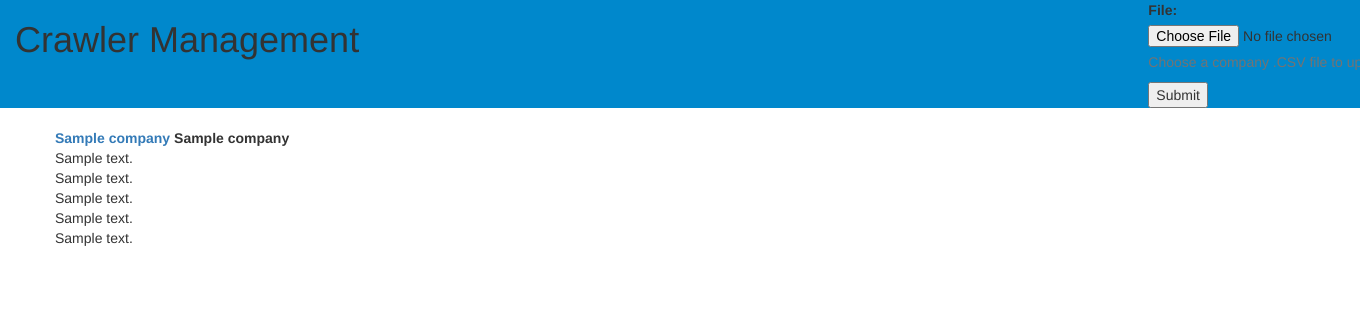
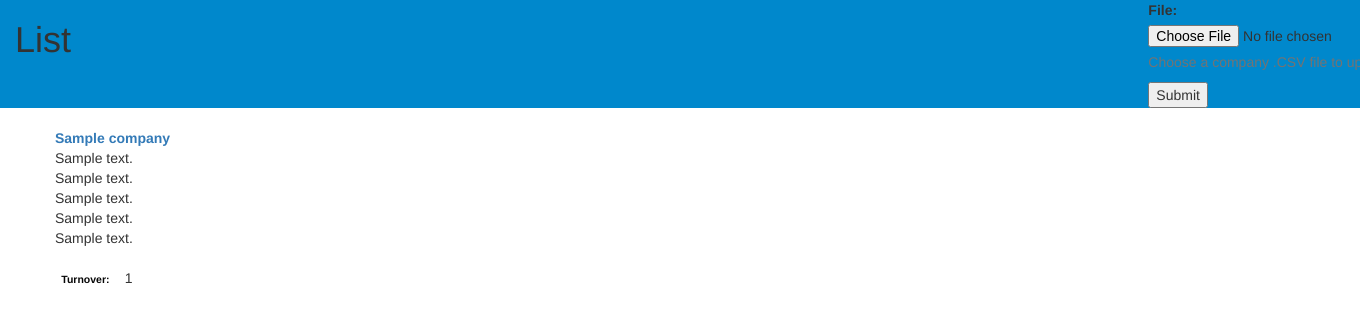
Before and after one commit to Michael-Ishmael/GnRCrawler, a Django app: page / in a window 1360 px wide; the page is wider, and only the part inside the window is pictured. Shown: the top 323 px of that part. Run offline with Django 3.2, Linux system fonts and the light colour scheme; tables that the repository leaves empty hold one stand-in row (values such as "Sample post"); some libraries are stand-ins or nearby versions.

Commit message:
HTML additions I

```diff
--- a/CrawlerManagement/templates/__base.html
+++ b/CrawlerManagement/templates/__base.html
@@ -3,7 +3,7 @@
 <html>
 <head lang="en">
     <meta charset="UTF-8">
-    <title>Crawler Management</title>
+    <title>List</title>
     {% block stylesheets %}
         <link rel="stylesheet" href="{% static "css/bootstrap.min.css" %}" type="text/css"/>
         <link rel="stylesheet" href="{% static "css/base.css" %}" type="text/css"/>
--- a/CrawlerManagement/templates/index.html
+++ b/CrawlerManagement/templates/index.html
@@ -5,7 +5,7 @@
     <div class="controls row">
         <div class="col-md-10">
             <h1>
-                Crawler Management
+                List
             </h1>
 
         </div>
@@ -38,15 +38,20 @@
                             <li>
                                 <address>
                                     <strong>
-                                        <a href="{% url companydetail %}">{{ company.Name }}</a>
-                                        {{ company.Name }}</strong><br>
+                                        <a href="#" class="company-link">{{ company.Name }}</a></strong><br>
                                     {% if company.AddressLine1 %} {{ company.AddressLine1 }} {% endif %}<br>
                                     {% if company.AddressLine2 %} {{ company.AddressLine2 }} {% endif %}<br>
                                     {% if company.AddressLine3 %} {{ company.AddressLine3 }} {% endif %}<br>
                                     {% if company.AddressLine4 %} {{ company.AddressLine4 }} {% endif %}<br>
                                     {% if company.AddressLine5 %} {{ company.AddressLine5 }} {% endif %}<br>
                                 </address>
-
+                                <div class="stats">
+                                    <ul class="clearfix">
+                                        <li class="attribute">
+                                            <span class="label">Turnover:</span>
+                                            <span class="">{{ company.Turnover }}</span></li>
+                                    </ul>
+                                </div>
 
                             </li>
                         {% endfor %}
@@ -58,7 +63,7 @@
             </div>
         </div>
         <div class="col-md-4">
-            <div class="company-details">
+            <div id="company-details hidden">
 
             </div>
         </div>
--- a/GnRCrawler/static/css/base.css
+++ b/GnRCrawler/static/css/base.css
@@ -13,8 +13,33 @@
 
 .company-list li {
     list-style: none;
+    margin-bottom: 20px;
 }
 
 .company-details {
-    background-color: lightblue;
+    background-color: #ccc;
 }
+
+.stats ul {
+    margin: 0;
+    padding: 0;
+}
+
+.stats li {
+    list-style: none;
+    float: left;
+}
+
+.attribute span {
+    display: inline-block;
+}
+
+.attribute .label {
+    font-weight: bold;
+    margin-right: 5px;
+    color: #080808;
+}
+
+.attribute .value {
+    margin-right: 5px;
+}
```
Also changed, not shown: 1 other file.
